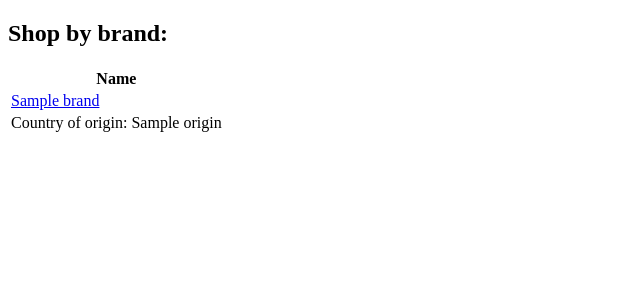
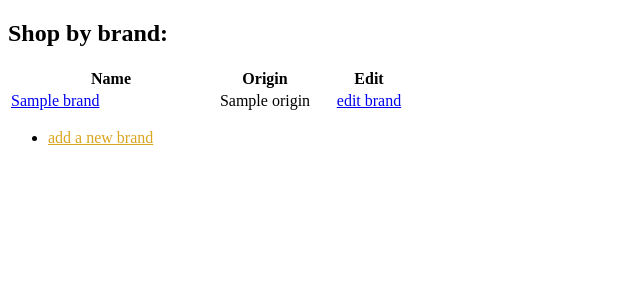
Before and after one commit to TeddyBuckshot/solo_project_python_shop, a Flask app: page /brands in a window 1280 px wide. Shown: the part 70-370 px from the top of the page, without its empty margins (0-640 px from the left). Run offline with Flask 2, Linux system fonts and the light colour scheme; a database or web service that is not in the repository returns one stand-in record (values such as "Sample title"); some libraries are stand-ins or nearby versions.

Commit message:
create/edit brands implemented

```diff
--- a/controllers/brand_controller.py
+++ b/controllers/brand_controller.py
@@ -1,4 +1,5 @@
 from flask import Flask, render_template, Blueprint, request, redirect
+from models.brand import Brand
 import repositories.brand_repository as brand_repository
 
 brand_blueprint = Blueprint("brands", __name__)
@@ -13,3 +14,29 @@ def show_products(id):
     brand = brand_repository.select(id)
     keyboards = brand_repository.get_all_keyboards(brand)
     return render_template("brands/view-products.html", brand=brand, keyboards=keyboards)
+
+@brand_blueprint.route("/brands/new")
+def new_brand():
+    new_brand = brand_repository.select_all()
+    return render_template("brands/new-brand.html", new_brand=new_brand)
+
+@brand_blueprint.route("/brands", methods=["POST"])
+def create_brand():
+    name = request.form["name"]
+    origin = request.form["origin"]
+    new_brand = Brand(name, origin)
+    brand_repository.save(new_brand)
+    return redirect("/brands")
+
+@brand_blueprint.route("/brands/<id>/edit")
+def edit_brand(id):
+    brand = brand_repository.select(id)
+    return render_template('brands/edit-brand.html', brand=brand)
+
+@brand_blueprint.route("/brands/<id>", methods=["POST"])
+def update_brand(id):
+    name = request.form["name"]
+    origin = request.form["origin"]
+    updated_brand = Brand(name, origin, id)
+    brand_repository.update(updated_brand)
+    return redirect("/brands")
--- a/controllers/keyboard_controller.py
+++ b/controllers/keyboard_controller.py
@@ -1,4 +1,5 @@
 from flask import Flask, render_template, Blueprint, request, redirect
+from models.brand import Brand
 from models.keyboard import Keyboard
 import repositories.keyboard_repository as keyboard_repository
 
--- a/repositories/brand_repository.py
+++ b/repositories/brand_repository.py
@@ -37,7 +37,7 @@ def select(id):
 
 def select_all():
     brands = []
-    sql = "SELECT * FROM brands"
+    sql = "SELECT * FROM brands ORDER BY id"
     results = run_sql(sql)
     for row in results:
         brand = Brand(
--- a/templates/brands/view-brands.html
+++ b/templates/brands/view-brands.html
@@ -1,15 +1,37 @@
 {% extends 'base.html' %}
     {% block content %}
+    <style>
+        #collumn-allign {
+            text-align: center;
+        }
+        #name-allign{
+            text-align: start;
+        }
+        #new-brand{
+            text-align: left;
+            color: goldenrod;
+        }
+
+    </style>
         <h1>Shop by brand:</h1>
             <table>
                 <tr>
-                    <th>Name</th>
+                    <th style="width:200px" >Name</th>
+                    <th style="width:100px">Origin</th>
+                    <th style="width:100px">Edit</th>
                 </tr>
                 {% for brand in brands %}
                 <tr>
-                    <td><a href="/brands/{{ brand.id }}"> {{brand.name}} </a></td>
+                    <td id="name-allign"><a href="/brands/{{ brand.id }}"> {{brand.name}} </a></td>
+                    <td id="collumn-allign">{{brand.origin}}</td>
+                          <!-- &nbsp;  -->
+                    <td id="collumn-allign"><a href="/brands/{{ brand.id }}/edit"> edit brand</a></td>
                 </tr>
-                <tr><td>Country of origin: {{brand.origin}} </td></tr>
                 {% endfor %}
             </table>
+        <footer>
+            <ul>
+                <li><a id="new-brand" href="/brands/new"> add a new brand</a></li>
+            </ul>
+        </footer>
     {% endblock %}
```
Also changed, not shown: templates/brands/edit-brand.html (added, +20 -0 lines), templates/brands/new-brand.html (added, +20 -0 lines), templates/keyboards/edit-keyboard.html (added), templates/keyboards/new-keyboard.html (added).
